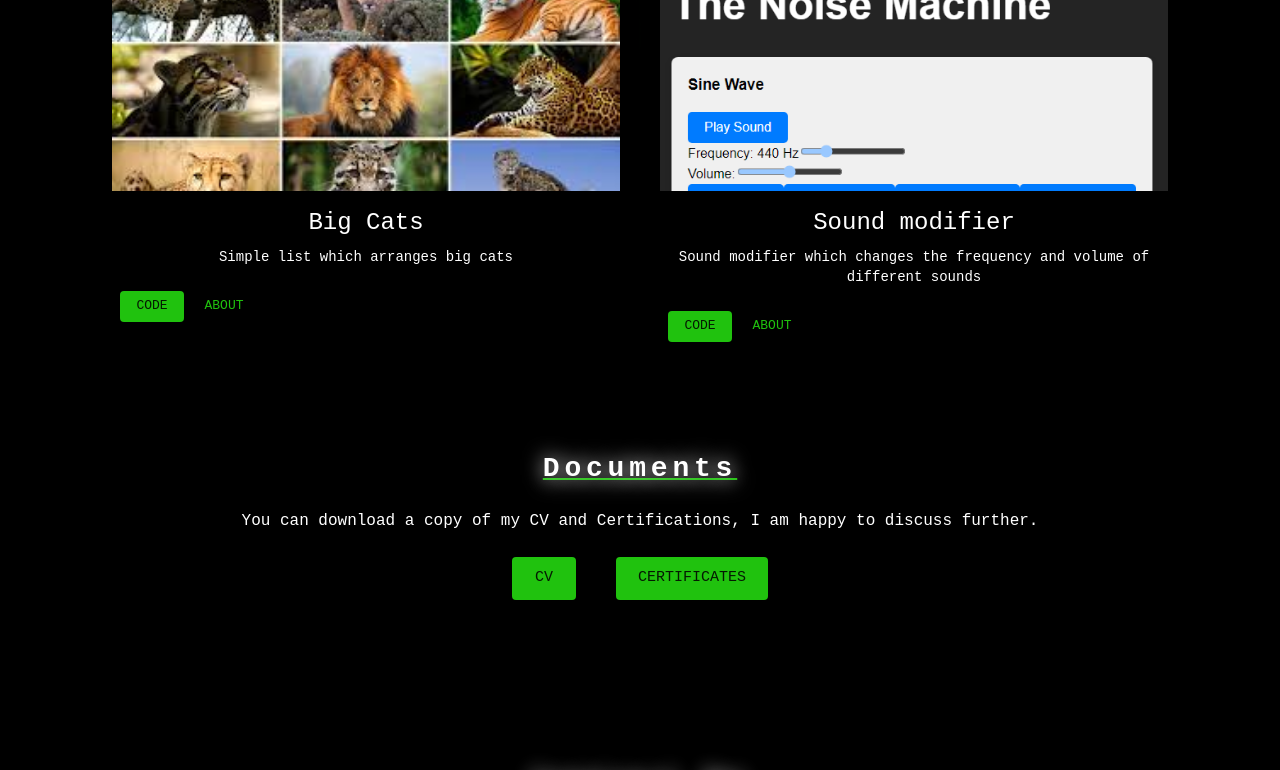
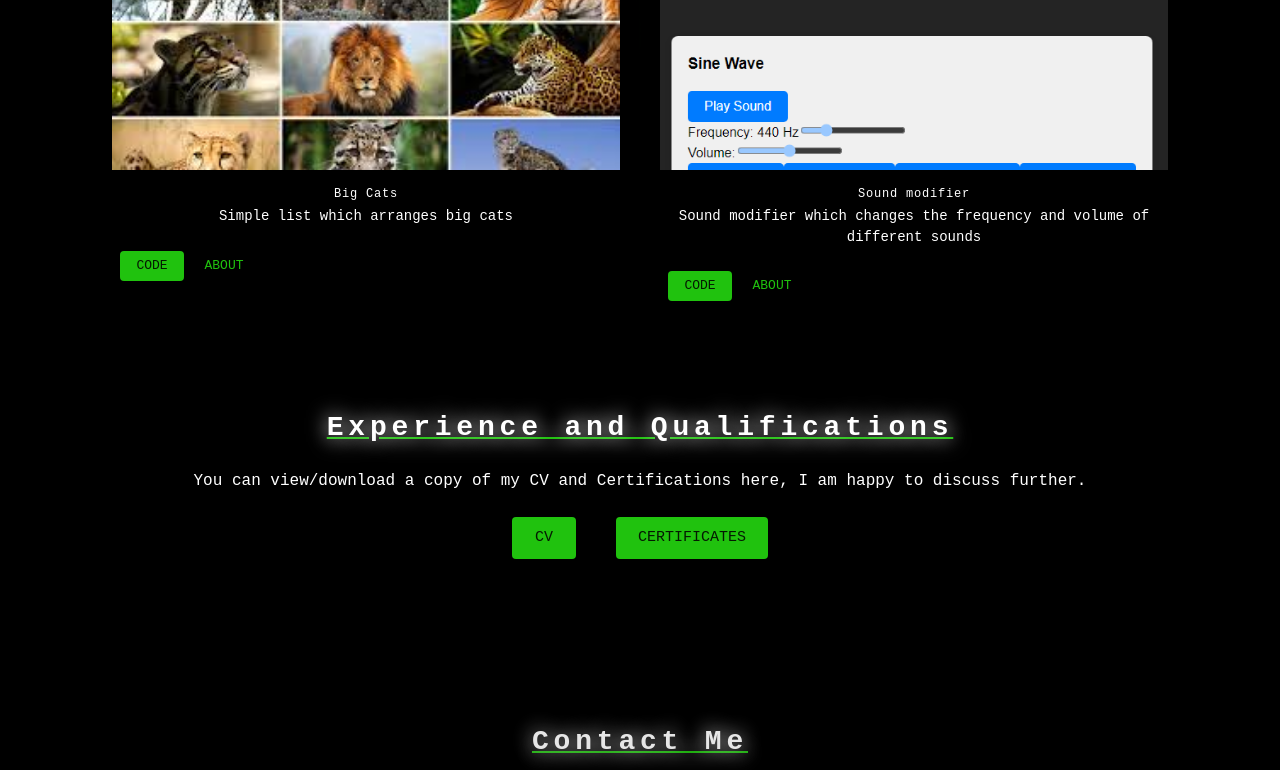
Before and after one commit to ryancameron555/PortfolioPage, a React (Vite) app in the folder portfolio/: page / in a window 1280 px wide. Shown: the part 1006-1776 px from the top of the page. Built offline with nearby package versions, Linux system fonts and the light colour scheme.

Commit message:
Styling updates and changed document interaction

```diff
--- a/portfolio/src/Styling/theme.jsx
+++ b/portfolio/src/Styling/theme.jsx
@@ -35,10 +35,16 @@ const theme = createTheme({
       letterSpacing: '.3rem',
     },
     h4: {
-      fontSize: '1.5',
+      fontSize: '1.5rem',
       fontFamily: 'inherit',
       fontWeight: 700,
       letterSpacing: '.1rem',
+    },
+    h5: {
+      fontSize: '0.75rem',
+      fontFamily: 'inherit',
+      fontWeight: 500,
+      letterSpacing: '.05rem',
     },
     body1: {
       fontSize: '1rem',
--- a/portfolio/src/components/containers/CertsContainer.jsx
+++ b/portfolio/src/components/containers/CertsContainer.jsx
@@ -1,31 +1,93 @@
 /** @format */
-import { Box, Stack, Button, Typography } from '@mui/material';
+import {
+  Box,
+  Stack,
+  Button,
+  Typography,
+  IconButton,
+  useMediaQuery,
+} from '@mui/material';
 import PropTypes from 'prop-types';
-// import { useTheme } from '@mui/material/styles';
+import { useState } from 'react';
+import CloseIcon from '@mui/icons-material/Close';
 import cvFile from '../../assets/Docs/cv.pdf';
 import certFile from '../../assets/Docs/certs.pdf';
 import theme from '../../Styling/theme';
 
 const CertsContainer = ({ children }) => {
-  // const theme = useTheme();
+  const [expanded, setExpanded] = useState(false);
+  const [selectedFile, setSelectedFile] = useState(null);
+
+  const isSmallScreen = useMediaQuery(theme.breakpoints.down('sm'));
+
+  const handleExpand = (file) => {
+    setSelectedFile(file);
+    setExpanded(true);
+  };
+
+  const handleClose = () => {
+    setExpanded(false);
+    setSelectedFile(null);
+  };
+
   return (
     <Box
       sx={{
         width: '85%',
-        margin: '10vh auto', // Adjusted margin for vertical spacing
+        margin: '10vh auto',
         padding: '0px',
-        // backgroundColor: theme.palette.background.default,
         textAlign: 'center',
         display: 'flex',
         flexDirection: 'column',
         justifyContent: 'center',
         alignItems: 'center',
         minHeight: '20vh',
-        // boxShadow: `0 0 20px ${theme.palette.primary.main}`,
         borderRadius: '2vw',
-        // opacity: '0.9',
       }}
     >
+      {expanded ? (
+        <Box
+          sx={{
+            position: 'fixed',
+            top: 0,
+            left: 0,
+            width: '100%',
+            height: '100%',
+            backgroundColor: theme.palette.background.paper,
+            zIndex: 1300,
+            overflow: 'hidden',
+            display: 'flex',
+            flexDirection: 'column',
+          }}
+        >
+          <IconButton
+            sx={{
+              position: 'absolute',
+              top: '10vh',
+              right: '5vw',
+              backgroundColor: theme.palette.background.default,
+              color: theme.palette.text.primary,
+              '&:hover': {
+                backgroundColor: theme.palette.primary.light,
+              },
+            }}
+            onClick={handleClose}
+          >
+            <CloseIcon />
+          </IconButton>
+
+          <iframe
+            src={selectedFile}
+            style={{
+              width: '100%',
+              height: isSmallScreen ? '80%' : '100%',
+              border: 'none',
+            }}
+            title="Document Viewer"
+          />
+        </Box>
+      ) : (
+        <>
           <Typography
             variant="h2"
             sx={{
@@ -34,35 +96,33 @@ const CertsContainer = ({ children }) => {
               textShadow: `0 0 20px ${theme.palette.secondary.main}`,
             }}
           >
-        Documents
+            Experience and Qualifications
           </Typography>
           <br />
           <Typography variant="body1">
-        You can download a copy of my CV and Certifications, I am happy to
-        discuss further.
+            You can view/download a copy of my CV and Certifications here, I am
+            happy to discuss further.
           </Typography>
           <br />
           <Stack spacing={5} direction={{ xs: 'column', sm: 'row' }}>
             <Button
               variant="contained"
               size="large"
-          component="a"
-          href={cvFile}
-          download="cv.pdf"
+              onClick={() => handleExpand(cvFile)}
             >
               CV
             </Button>
             <Button
               variant="contained"
               size="large"
-          component="a"
-          href={certFile}
-          download="certs.pdf"
+              onClick={() => handleExpand(certFile)}
             >
               Certificates
             </Button>
           </Stack>
           {children}
+        </>
+      )}
     </Box>
   );
 };
--- a/portfolio/src/components/navbar/Navbar.jsx
+++ b/portfolio/src/components/navbar/Navbar.jsx
@@ -14,6 +14,7 @@ import {
 import { useTheme } from '@mui/material/styles';
 import MenuIcon from '@mui/icons-material/Menu';
 import logo from '../../assets/rwcLogo.svg';
+import rabbit from '../../assets/rabbit.svg';
 
 const pages = [
   { name: 'About me', id: 'about' },
@@ -130,7 +131,7 @@ function ResponsiveAppBar() {
           <Box sx={{ display: { xs: 'flex', md: 'none' }, flexGrow: 0 }}>
             <IconButton
               size="large"
-              aria-label="account of current user"
+              aria-label="menu"
               aria-controls="menu-appbar"
               aria-haspopup="true"
               onClick={handleOpenNavMenu}
@@ -139,7 +140,33 @@ function ResponsiveAppBar() {
                 color: theme.palette.primary.main,
               }}
             >
-              <MenuIcon />
+              <Box
+                sx={{
+                  display: 'flex',
+                  flexDirection: 'column',
+                  alignItems: 'center',
+                }}
+              >
+                <img src={rabbit} alt="Menu" style={{ height: '5vh' }} />
+                <Typography
+                  variant="h5"
+                  component="div"
+                  sx={{
+                    fontFamily: theme.typography.h5.fontFamily,
+                    fontWeight: theme.typography.h5.fontWeight,
+                    letterSpacing: theme.typography.h5.letterSpacing,
+                    color: theme.palette.text.primary,
+                    textDecoration: 'none',
+                    overflowWrap: 'break-word',
+                    wordBreak: 'keep-all',
+                    whiteSpace: 'pre-wrap',
+                    maxWidth: { xs: '100%', md: 'auto' },
+                    textShadow: `0 0 10px ${theme.palette.secondary.main}`, // Adjusted text shadow for permanent glow
+                  }}
+                >
+                  Menu
+                </Typography>
+              </Box>
             </IconButton>
             <Menu
               id="menu-appbar"
```
Also changed, not shown: portfolio/src/assets/rabbit.svg (added). Lines whose indentation alone changed are shown as unchanged.
